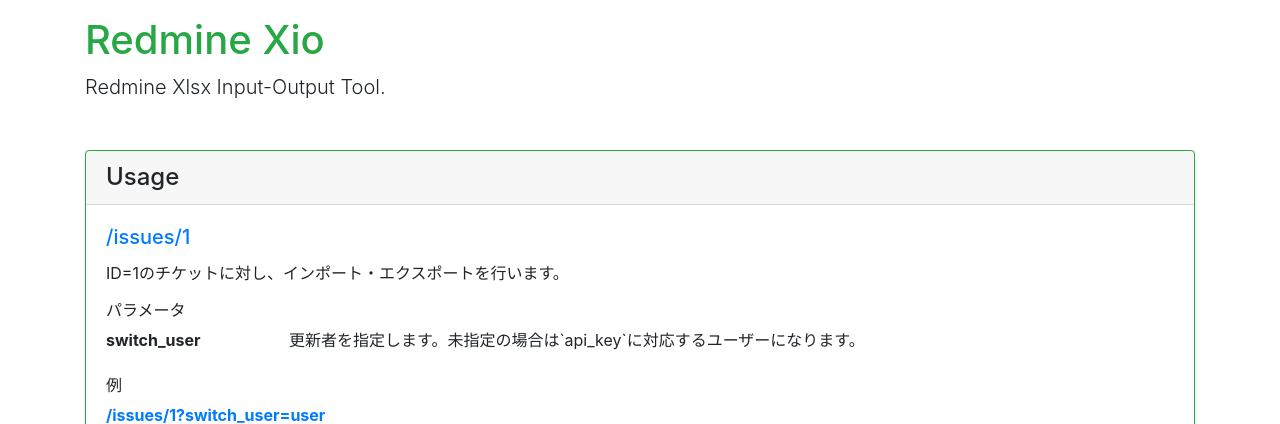
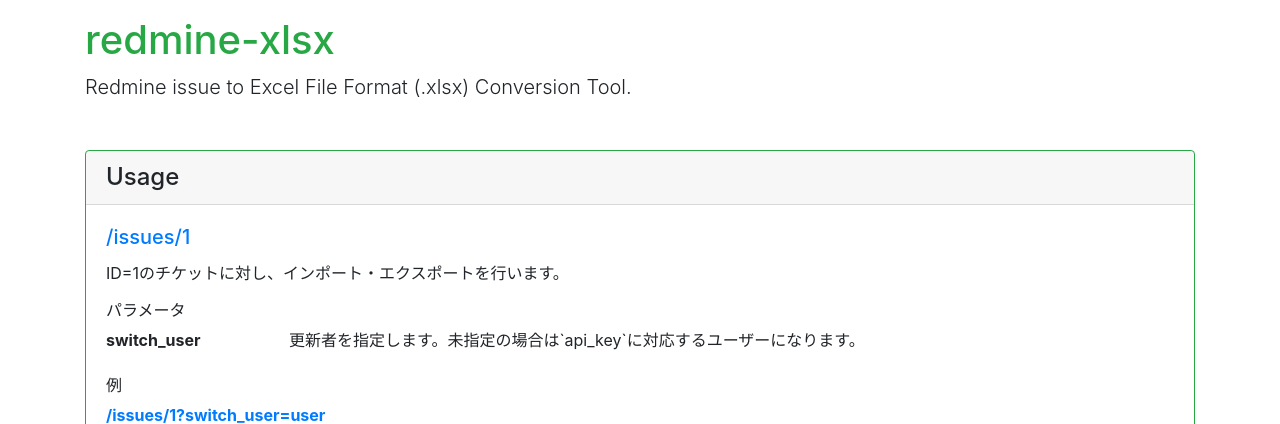
Before and after one commit to 8amjp/redmine-xlsx, a Node server app: page / in a window 1280 px wide. Shown: the top 424 px of the page. Run offline with Node 20, Linux system fonts and the light colour scheme; some libraries are stand-ins or nearby versions.

Commit message:
update views

```diff
--- a/views/error.jade
+++ b/views/error.jade
@@ -1,7 +1,4 @@
 extends layout
-
-block title
-  title Error | Redmine Xio
 
 block content
   .row
--- a/views/index.jade
+++ b/views/index.jade
@@ -3,8 +3,8 @@ extends layout
 block content
   .row
     .col.py-3
-      h1.text-success Redmine Xio
-      p.lead Redmine Xlsx Input-Output Tool.
+      h1.text-success=title
+      p.lead=description
   .row
     .col.py-3
       include components/usage
--- a/views/issue.jade
+++ b/views/issue.jade
@@ -1,7 +1,4 @@
 extends layout
-
-block title
-  title Import/Export | Redmine Xio
 
 block content
   .row
--- a/views/layout.jade
+++ b/views/layout.jade
@@ -1,10 +1,11 @@
+- var title='redmine-xlsx'
+- var description='Redmine issue to Excel File Format (.xlsx) Conversion Tool.'
+
 doctype html
 html
   head
-    block title
-      title Redmine Xio
-    meta(name='description', content='')
-    meta(name='keywords', content='')
+    title=title
+    meta(name='description', content='#{description}')
     link(rel='stylesheet', href='/node_modules/bootstrap/dist/css/bootstrap.min.css')
   body
     .container
--- a/views/new.jade
+++ b/views/new.jade
@@ -1,7 +1,4 @@
 extends layout
-
-block title
-  title New Tickets | Redmine Xio
 
 block content
   .row
```
